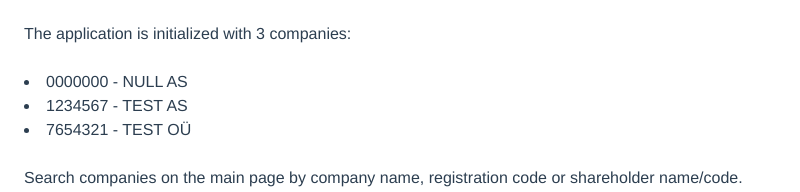
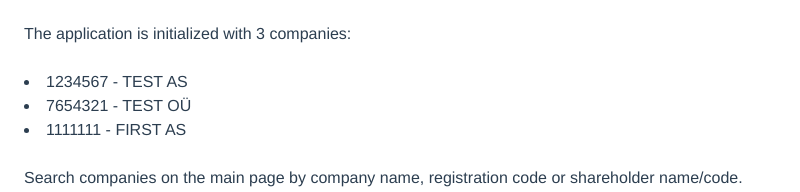
Before and after one commit to povilas1565/company_registry, a Vue app in the folder vue_registry_frontend/: page /#/about in a window 1280 px wide. Shown: the part 409-601 px from the top of the page, without its empty margins (0-800 px from the left). Built offline with nearby package versions, Linux system fonts and the light colour scheme; the HTML template or start-up script is replaced by a standard one.

Commit message:
added info page

```diff
--- a/vue_registry_frontend/src/views/AboutView.vue
+++ b/vue_registry_frontend/src/views/AboutView.vue
@@ -15,9 +15,9 @@
   <h2 class="text-start m-4">How-to:</h2>
   <p class="text-start m-4">
     The application is initialized with 3 companies:</p>
-  <li class="text-start ms-4">0000000 - NULL AS</li>
     <li class="text-start ms-4">1234567 - TEST AS</li>
   <li class="text-start ms-4">7654321 - TEST OÜ</li>
+    <li class="text-start ms-4">1111111 - FIRST AS</li>
   <p class="text-start m-4">
     Search companies on the main page by company name, registration code or shareholder name/code.<br>
  When adding a shareholder, autocomplete offers choices from the database upon entering reg/id code:<br>  </p>
```
